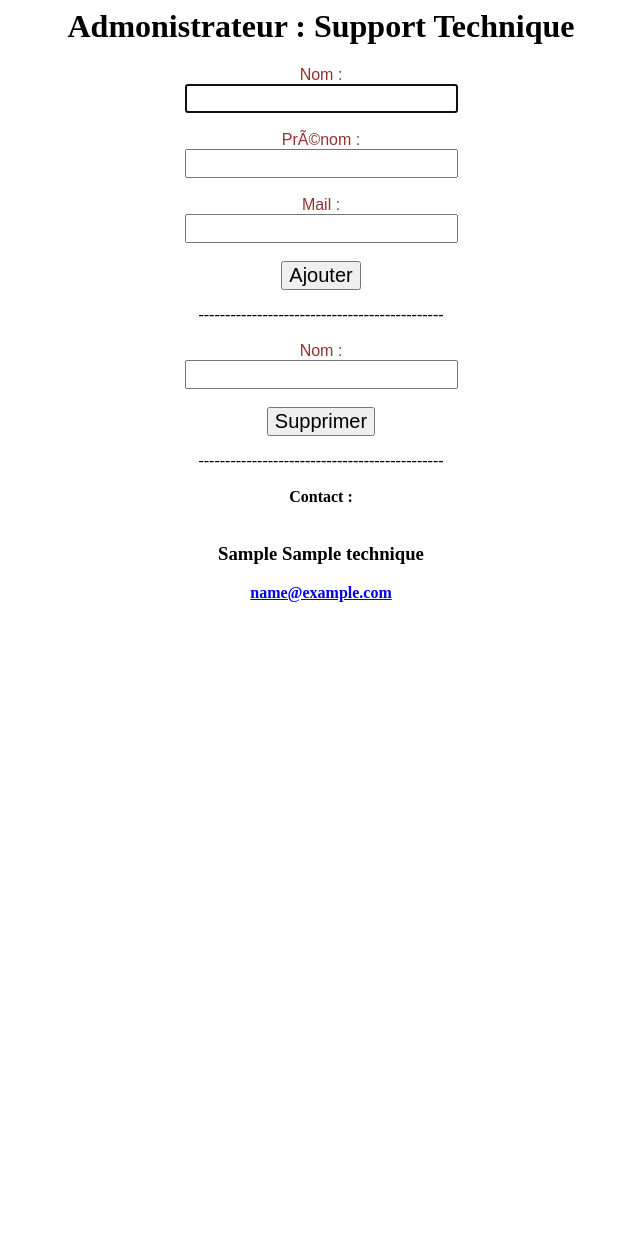
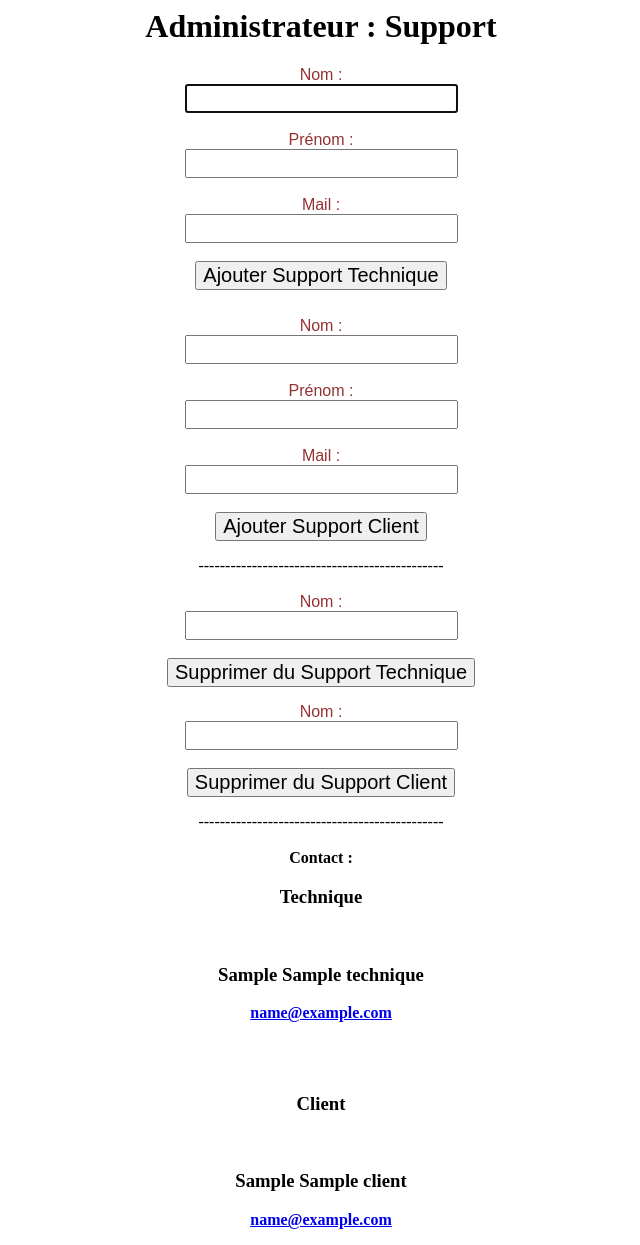
Before and after one commit to SirOlorin/jabasofproject, a PHP site: page /supportTechnique.php in a window 1280 px wide. Shown: the whole page, without its empty margins (319-959 px from the left). Before the commit the page ends 602 px from the top, so only its background shows below. Run offline with PHP 8.4, Linux system fonts and the light colour scheme; tables that the repository leaves empty or names only in its code hold one stand-in row (values such as "Sample post").

Commit message:
Add files via upload

```diff
--- a/addDBTech.php
+++ b/addDBTech.php
@@ -57,4 +57,4 @@ else if($result->num_rows >= 1) {
 $conn->close();
 ?>
 
-<html><br><br><a href="supportTechnique.php">Retour</a></html>
+<html><br><br><a href="?page=supportTechnique">Retour</a></html>
--- a/delDB.php
+++ b/delDB.php
@@ -25,4 +25,4 @@ else {
 
 $conn->close();
 ?>
-<html><br><br><a href="supportClient.php">Retour</a></html>
+<html><br><br><a href="?page=supportTechnique">Retour</a></html>
--- a/delDBTech.php
+++ b/delDBTech.php
@@ -25,4 +25,4 @@ else {
 
 $conn->close();
 ?>
-<html><br><br><a href="supportTechnique.php">Retour</a></html>
+<html><br><br><a href="?page=supportTechnique">Retour</a></html>
--- a/supportTechnique.php
+++ b/supportTechnique.php
@@ -1,8 +1,8 @@
 <html>
 <center>
     <head><meta charset="utf-8"></head>
-    <h1>Admonistrateur : Support Technique</h1>
-    <form style="font-family: sans-serif;color: #943232;" action="addDBTech.php" method="post">
+    <h1>Administrateur : Support</h1>
+    <form style="font-family: sans-serif;color: #943232;" action="?page=addDBTech" method="post">
         Nom : <br>
         <input id="field" type="text" name="nom" value="" placeholder="" style="font-family: sans-serif;color: #943232;font-size: 20px;" autofocus="" required>
         <br>
@@ -11,23 +11,41 @@
         Mail : <br>
         <input id="field" type="email" name="mail" value="" placeholder="" style="font-family: sans-serif;color: #943232;font-size: 20px;" autofocus="" required>
         <br><br>
-        <input type="submit" id="button" value="Ajouter" style="font-size: 20px;"> <a href="addDBTech.php" style="font-size:10px;"></a>
+        <input type="submit" id="button" value="Ajouter Support Technique" style="font-size: 20px;"> <a href="?page=addDBTech" style="font-size:10px;"><br><br></a>
+    </form>
+    <form style="font-family: sans-serif;color: #943232;" action="addDB.php" method="post">
+        Nom : <br>
+        <input id="field" type="text" name="nom" value="" placeholder="" style="font-family: sans-serif;color: #943232;font-size: 20px;" autofocus="" required>
+        <br>
+        <br>Prénom : <br>
+        <input id="field" type="text" name="prenom" value="" placeholder="" style="font-family: sans-serif;color: #943232;font-size: 20px;" autofocus="" required><br><br>
+        Mail : <br>
+        <input id="field" type="email" name="mail" value="" placeholder="" style="font-family: sans-serif;color: #943232;font-size: 20px;" autofocus="" required>
+        <br><br>
+        <input type="submit" id="button" value="Ajouter Support Client" style="font-size: 20px;"> <a href="?page=addDB" style="font-size:10px;"></a>
     </form>
     ----------------------------------------------
     <br><br>
 
-    <form style="font-family: sans-serif;color: #943232;" action="delDBTech.php" method="post">
+    <form style="font-family: sans-serif;color: #943232;" action="?page=delDBTech" method="post">
         Nom : <br>
         <input id="field" type="text" name="nom" value="" placeholder="" style="font-family: sans-serif;color: #943232;font-size: 20px;" autofocus="" required>
         <br><br>
-        <input type="submit" id="button" value="Supprimer" style="font-size: 20px;"> <a href="delDBTech.php" style="font-size:10px;"></a>
+        <input type="submit" id="button" value="Supprimer du Support Technique" style="font-size: 20px;"> <a href="?page=delDBTech" style="font-size:10px;"></a>
+    </form>
+    <form style="font-family: sans-serif;color: #943232;" action="delDB.php" method="post">
+        Nom : <br>
+        <input id="field" type="text" name="nom" value="" placeholder="" style="font-family: sans-serif;color: #943232;font-size: 20px;" autofocus="" required>
+    <br><br>
+    <input type="submit" id="button" value="Supprimer du Support Client" style="font-size: 20px;"> <a href="?page=delDB" style="font-size:10px;"></a>
     </form>
     ----------------------------------------------
     <br><br>
     <b> Contact :
 
+
+        <h3>Technique</h3>
             <?php
-            header('Content-Type: text/html; charset=ISO-8859-1');
             $servername = "localhost:3306";
             $username = "Jabasof";
             $password = "jabasof";
@@ -43,7 +61,6 @@
             }
 
             $list = "SELECT * from technique";
-
             $result = mysqli_query($conn,$list);
             if (!$result) {
                 printf("Error: %s\n", mysqli_error($conn));
@@ -69,5 +86,48 @@
 
             ?>
 
+        <br><br>
+        <h3>Client</h3>
+        <?php
+        $servername = "localhost:3306";
+        $username = "Jabasof";
+        $password = "jabasof";
+        $dbname = "forum";
+
+        // Create connection
+        $conn = new mysqli($servername, $username, $password, $dbname);
+        // Check connection
+        if ($conn->connect_error) {
+            die("Connection failed: " . $conn->connect_error);
+
+
+        }
+
+        $list = "SELECT * from client";
+        $result = mysqli_query($conn,$list);
+        if (!$result) {
+            printf("Error: %s\n", mysqli_error($conn));
+            exit();
+        }
+
+        while($row = mysqli_fetch_array($result))
+        {
+            echo '
+                <div>
+                    <center><br>
+                        <h3>'.$row['prenom']." ".$row['nom'].'</h3>
+                            <a href="mailto:'.$row['mail'].'">
+                                <p>'.$row['mail'].'</p>
+                            </a>
+                    </center>
+                </div>
+            '
+            ;
+        }
+        echo "</table>";
+
+
+        ?>
+
 </center>
 </html>
```
Also changed, not shown: addDB.php (+3 -5 lines).
